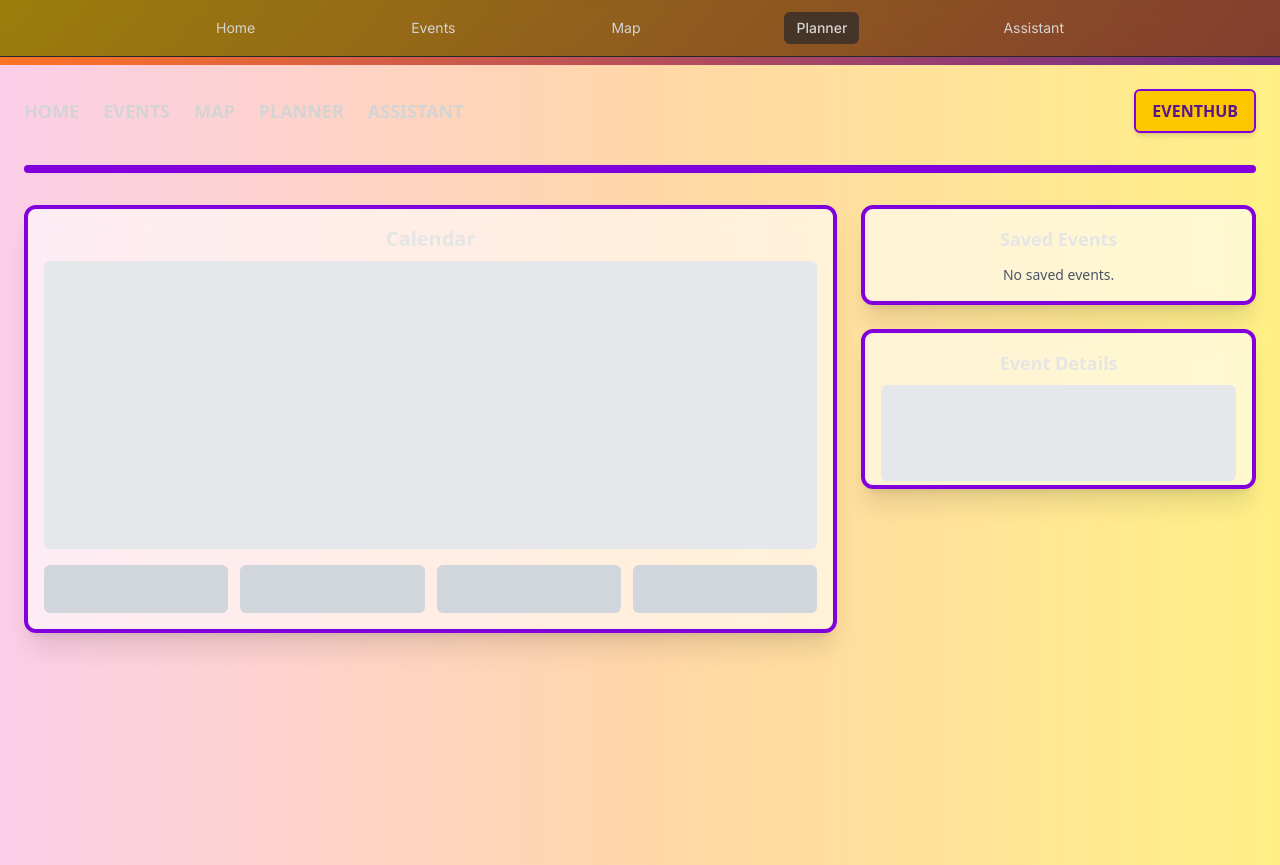
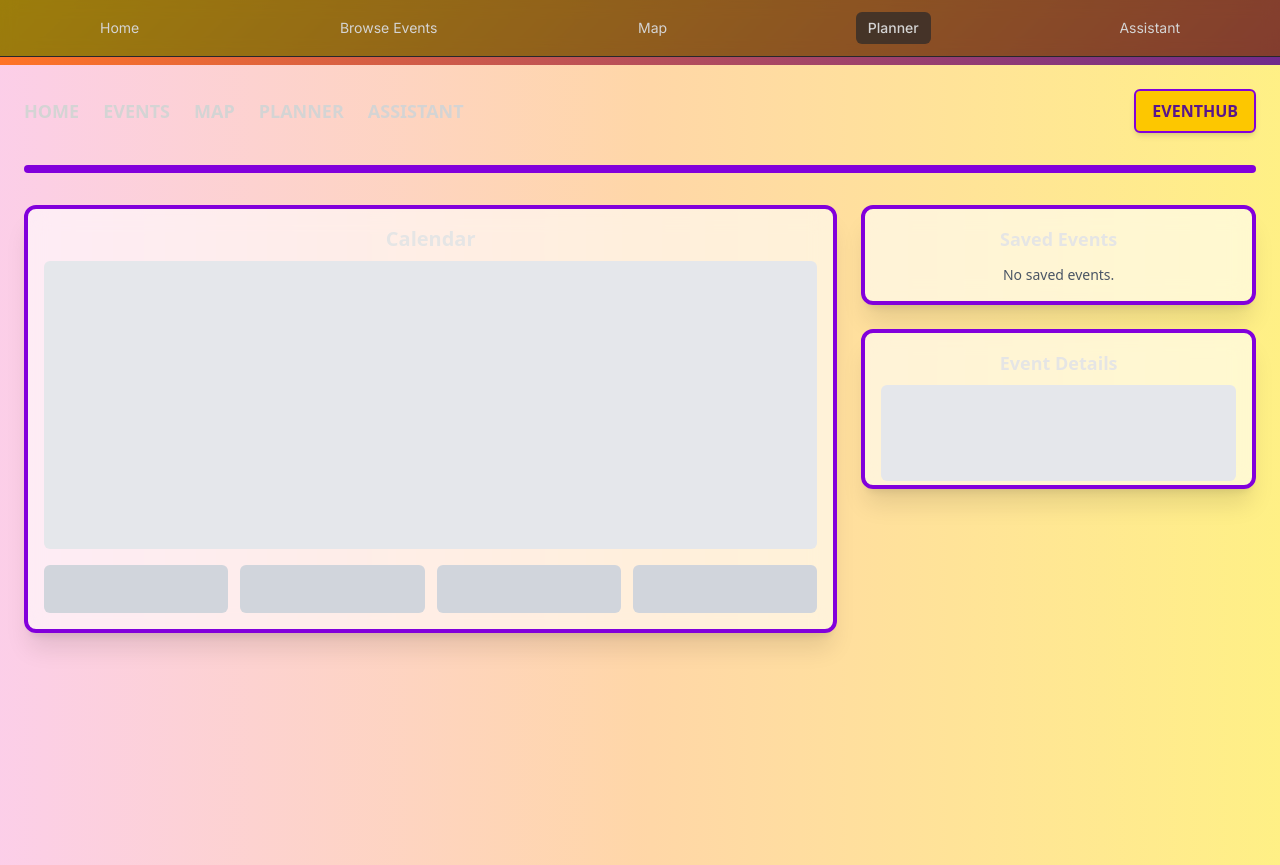
Before and after one commit to BryceLucas/EventHub, a Next.js app: page /planner in a window 1280 px wide. Built offline with nearby package versions, Linux system fonts and the light colour scheme.

Commit message:
updated home routing, added browse events page

```diff
--- a/app/page.tsx
+++ b/app/page.tsx
@@ -7,9 +7,7 @@ import "@fontsource/contrail-one"; // for card text
 
 export default function HomePage() {
   return (
-    <main
-      className="min-h-screen flex flex-col p-6 max-w-6xl mx-auto">
-
+    <main className="min-h-screen flex flex-col p-6 max-w-6xl mx-auto">
       {/* ---------- Hero Section with Logo ---------- */}
       <section className="flex flex-col md:flex-row mb-12 min-h-[30vh] px-4 md:px-0">
         {/* Logo first on small screens, right on large screens */}
@@ -30,28 +28,33 @@ export default function HomePage() {
             Welcome to EventHub
           </h1>
           <p className="mt-2 text-lg text-black md:whitespace-nowrap">
-          Discover local events, plan your outings, and use AI assistance to stay organized.
+            Discover local events, plan your outings, and use AI assistance to
+            stay organized.
           </p>
         </div>
       </section>
 
       {/* ---------- Cards Section ---------- */}
-      <div className="mb-12"> {/* adds space below the grid */}
+      <div className="mb-12">
         <section className="grid gap-6 sm:grid-cols-2 lg:grid-cols-3">
-        {/* Events */}
+          {/* Browse Events */}
           <a
-          href="/events"
+            href="/events/browse" // ✅ go to browse/search page
             className="rounded-2xl p-5 transition"
             style={{
-            background: "linear-gradient(135deg, #FFCC0D66 0%, #FF194D66 40%)",
+              background:
+                "linear-gradient(135deg, #FFCC0D66 0%, #FF194D66 40%)",
               boxShadow: "-12px 12px 6px rgba(68, 2, 94, 0.5)",
               border: "4px solid black",
               fontFamily: '"Contrail One", sans-serif',
             }}
           >
-          <div className="text-lg font-medium text-black">🎟️ Browse Events</div>
+            <div className="text-lg font-medium text-black">
+              🎟️ Browse Events
+            </div>
             <p className="text-sm text-black mt-1">
-            Search by city, date, or type of event. View details and save what interests you.
+              Search by city, date, or type of event. View details and save what
+              interests you.
             </p>
           </a>
 
@@ -60,13 +63,16 @@ export default function HomePage() {
             href="/assistant"
             className="rounded-2xl p-5 transition"
             style={{
-            background: "linear-gradient(135deg, #FFCC0D66 0%, #FF194D66 40%)",
+              background:
+                "linear-gradient(135deg, #FFCC0D66 0%, #FF194D66 40%)",
               boxShadow: "-12px 12px 6px rgba(68, 2, 94, 0.5)",
               border: "4px solid black",
               fontFamily: '"Contrail One", sans-serif',
             }}
           >
-          <div className="text-lg font-medium text-black">🤖 AI Assistant</div>
+            <div className="text-lg font-medium text-black">
+              🤖 AI Assistant
+            </div>
             <p className="text-sm text-black mt-1">
               Chat with the assistant or summarize event info in seconds.
             </p>
@@ -77,13 +83,16 @@ export default function HomePage() {
             href="/planner"
             className="rounded-2xl p-5 transition"
             style={{
-            background: "linear-gradient(135deg, #FFCC0D66 0%, #FF194D66 40%)",
+              background:
+                "linear-gradient(135deg, #FFCC0D66 0%, #FF194D66 40%)",
               boxShadow: "-12px 12px 6px rgba(68, 2, 94, 0.5)",
               border: "4px solid black",
               fontFamily: '"Contrail One", sans-serif',
             }}
           >
-          <div className="text-lg font-medium text-black">🗓️ Event Planner</div>
+            <div className="text-lg font-medium text-black">
+              🗓️ Event Planner
+            </div>
             <p className="text-sm text-black mt-1">
               View and manage your saved events all in one place.
             </p>
@@ -91,10 +100,11 @@ export default function HomePage() {
 
           {/* Map */}
           <a
-          href="/map"
+            href="/events" // ✅ map lives at /events
             className="rounded-2xl p-5 transition"
             style={{
-            background: "linear-gradient(135deg, #FFCC0D66 0%, #FF194D66 40%)",
+              background:
+                "linear-gradient(135deg, #FFCC0D66 0%, #FF194D66 40%)",
               boxShadow: "-12px 12px 6px rgba(68, 2, 94, 0.5)",
               border: "4px solid black",
               fontFamily: '"Contrail One", sans-serif',
@@ -102,7 +112,8 @@ export default function HomePage() {
           >
             <div className="text-lg font-medium text-black">🗺️ Map View</div>
             <p className="text-sm text-black mt-1">
-            See event locations near you with an interactive map (coming soon).
+              See event locations near you with an interactive map (coming
+              soon).
             </p>
           </a>
 
@@ -111,7 +122,8 @@ export default function HomePage() {
             href="/settings"
             className="rounded-2xl p-5 transition"
             style={{
-            background: "linear-gradient(135deg, #FFCC0D66 0%, #FF194D66 40%)",
+              background:
+                "linear-gradient(135deg, #FFCC0D66 0%, #FF194D66 40%)",
               boxShadow: "-12px 12px 6px rgba(68, 2, 94, 0.5)",
               border: "4px solid black",
               fontFamily: '"Contrail One", sans-serif',
@@ -128,7 +140,8 @@ export default function HomePage() {
             href="/about"
             className="rounded-2xl p-5 transition"
             style={{
-            background: "linear-gradient(135deg, #FFCC0D66 0%, #FF194D66 40%)",
+              background:
+                "linear-gradient(135deg, #FFCC0D66 0%, #FF194D66 40%)",
               boxShadow: "-12px 12px 6px rgba(68, 2, 94, 0.5)",
               border: "4px solid black",
               fontFamily: '"Contrail One", sans-serif',
@@ -136,12 +149,12 @@ export default function HomePage() {
           >
             <div className="text-lg font-medium text-black">ℹ️ About</div>
             <p className="text-sm text-black mt-1">
-            Learn how EventHub brings APIs together to make event discovery easy.
+              Learn how EventHub brings APIs together to make event discovery
+              easy.
             </p>
           </a>
         </section>
       </div>
-
 
       {/* ---------- Footer ---------- */}
       <footer className="mt-10 text-center text-xs text-black">
--- a/components/TopNav.tsx
+++ b/components/TopNav.tsx
@@ -4,8 +4,8 @@ import { usePathname } from "next/navigation";
 
 const links = [
   { href: "/", label: "Home" },
-  { href: "/events", label: "Events" },
-  { href: "/map", label: "Map" },
+  { href: "/events/browse", label: "Browse Events" },
+  { href: "/events", label: "Map" },
   { href: "/planner", label: "Planner" },
   { href: "/assistant", label: "Assistant" },
 ];
@@ -14,14 +14,14 @@ export default function TopNav() {
   const pathname = usePathname();
   return (
     <header className="border-b border-zinc-800 bg-zinc-950/70 backdrop-blur supports-[backdrop-filter]:bg-zinc-950/40">
-      <nav className="mx-auto max-w-6xl flex justify-between px-35 p-3 text-sm">
+      <nav className="mx-auto max-w-6xl flex justify-between px-6 p-3 text-sm">
         {links.map((l) => {
           const active = pathname === l.href;
           return (
             <Link
               key={l.href}
               href={l.href}
-              className={`rounded-md px-3 py-1.5 text-black hover:bg-zinc-800/50 ${
+              className={`rounded-md px-3 py-1.5 text-zinc-100 hover:bg-zinc-800/50 ${
                 active ? "bg-zinc-800/70 font-medium" : ""
               }`}
             >
```
Also changed, not shown: app/events/browse/page.tsx (+0 -10 lines), app/layout.tsx (+5 -10 lines), 1 other file (tests, documents, lock files or other folders). Lines whose indentation alone changed are shown as unchanged.
